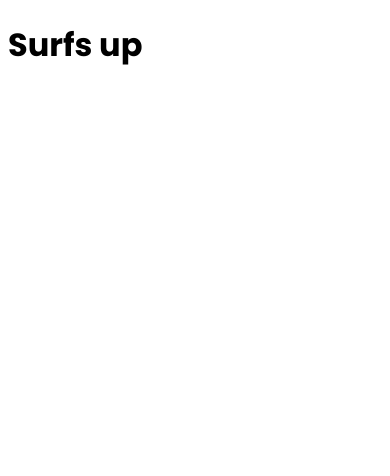
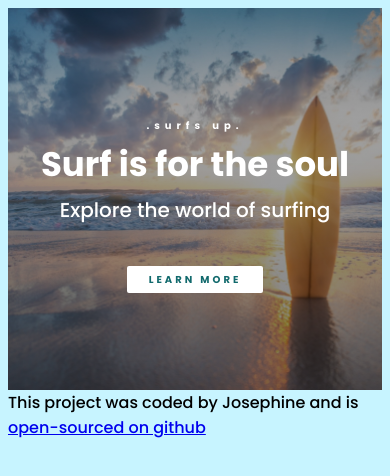
Before and after one commit to sojoz/surfing-project, a plain HTML site: page index.html in a window 390 px wide. Drawn offline with Linux system fonts and the light colour scheme.

Commit message:
Created header and made it responsive

```diff
--- a/index.html
+++ b/index.html
@@ -13,6 +13,20 @@
     <title>Surfs up</title>
   </head>
   <body>
-    <h1>Surfs up</h1>
+    <div class="container">
+      <header>
+        <h3>.surfs up.</h3>
+        <h1>Surf is for the soul</h1>
+        <h2>Explore the world of surfing</h2>
+        <a href=""> Learn more</a>
+      </header>
+
+    <footer>
+      This project was coded by Josephine and is
+      <a href="https://github.com/sojoz/surfing-project" target="_blank">
+        open-sourced on github</a
+      >
+    </footer>
+    </div>
   </body>
 </html>
--- a/src/styles.css
+++ b/src/styles.css
@@ -1,3 +1,79 @@
-h1 {
+body {
   font-family: "Poppins", sans-serif;
+  background-color: #c7f4ff;
 }
+
+.container {
+  max-width: 1400px;
+  margin: 0 auto;
+}
+header {
+  background-image: linear-gradient(rgba(0, 0, 0, 0.3), rgba(0, 0, 0, 0.5)),
+    url("../src/images/surf2.jpg");
+  background-position: center;
+  background-repeat: no-repeat;
+  background-size: cover;
+  color: white;
+  text-align: center;
+  padding-top: 50px;
+  padding-bottom: 100px;
+}
+
+header h1 {
+  font-weight: 700;
+  font-size: 96px;
+  line-height: 1.5;
+  margin: 0;
+}
+header h2 {
+  font-weight: 400;
+  font-size: 40px;
+  line-height: 1.5;
+  margin: 0;
+  margin-bottom: 40px;
+}
+header h3 {
+  font-weight: 900;
+  font-size: 24px;
+  line-height: 36px;
+  letter-spacing: 5px;
+  margin: 0;
+  padding-top: 100px;
+}
+
+header a {
+  font-weight: 700;
+  font-size: 14px;
+  line-height: 1.5;
+  text-align: center;
+  letter-spacing: 3px;
+  text-transform: uppercase;
+  margin: 0;
+  background: white;
+  text-decoration: none;
+  color: #126a6d;
+  border-radius: 2px;
+  padding: 16px 32px;
+}
+
+@media (max-width: 800px) {
+  header h1 {
+    font-size: 34px;
+    line-height: 1px;
+    padding-bottom: 10px;
+  }
+  header h2 {
+    font-size: 20px;
+    padding-top: 20px;
+  }
+  header h3 {
+    font-size: 10px;
+    padding-bottom: 20px;
+    padding-top: 50px;
+  }
+
+  header a {
+    font-size: 10px;
+    padding: 6px 22px;
+  }
+}
```
